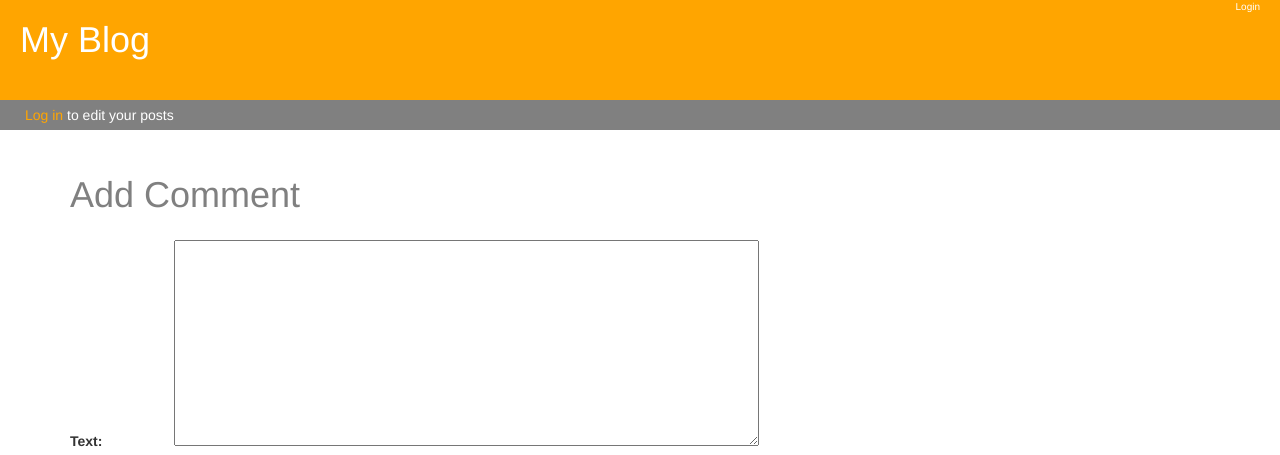
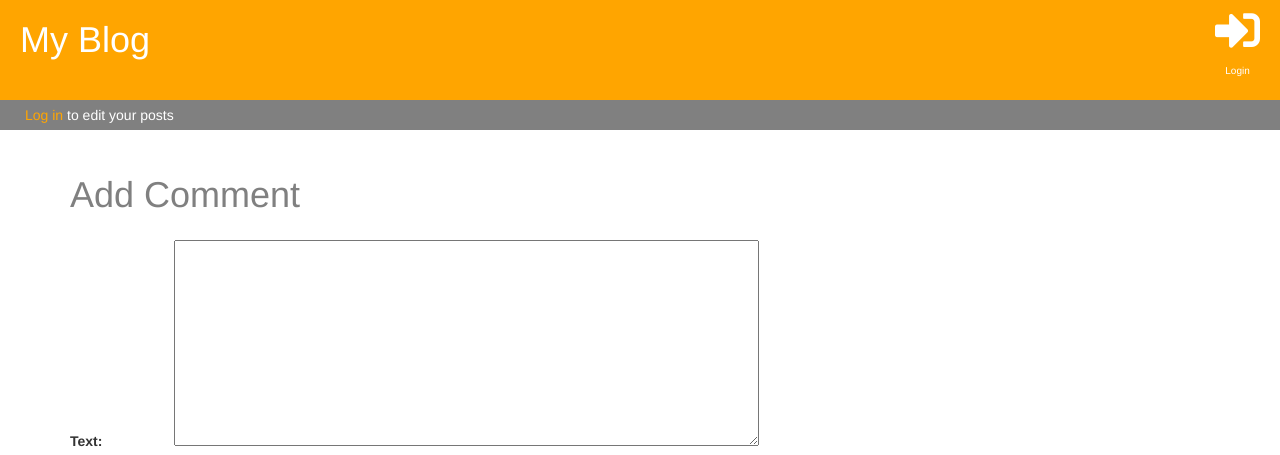
Before and after one commit to joseppalau/blogDjango, a Django app: page /post/1/comment/ in a window 1280 px wide. Shown: the top 455 px of the page. Run offline with Django 3.2, Linux system fonts and the light colour scheme; data comes from the database, SQL or seed files in the repository; both versions use the stored data as it was after the commit; some libraries are stand-ins or nearby versions.

Commit message:
update on db.sqlite and base.html

```diff
--- a/blog/templates/blog/base.html
+++ b/blog/templates/blog/base.html
@@ -9,6 +9,7 @@
     <script src="https://ajax.googleapis.com/ajax/libs/jquery/3.3.1/jquery.min.js"></script>
     <script src="https://maxcdn.bootstrapcdn.com/bootstrap/3.3.7/js/bootstrap.min.js"></script>
     <link rel="stylesheet" href="{% static 'css/style.css' %}">
+    <link rel="stylesheet" href="https://use.fontawesome.com/releases/v5.6.1/css/all.css" integrity="sha384-gfdkjb5BdAXd+lj+gudLWI+BXq4IuLW5IT+brZEZsLFm++aCMlF1V92rMkPaX4PP" crossorigin="anonymous">
 
 </head>
 <body>
```
Also changed, not shown: db.sqlite3.
